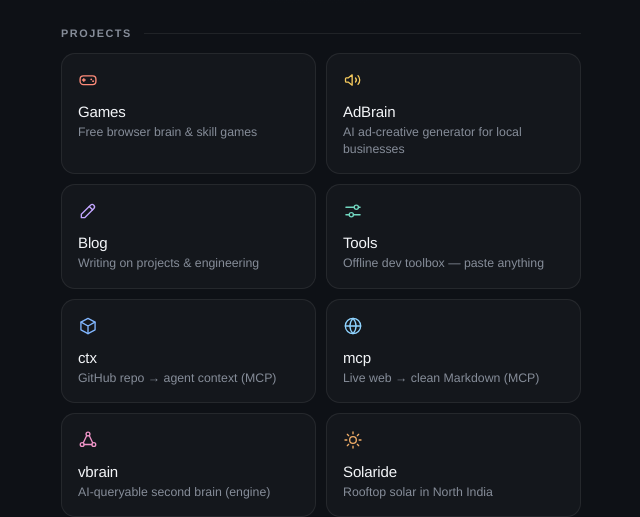
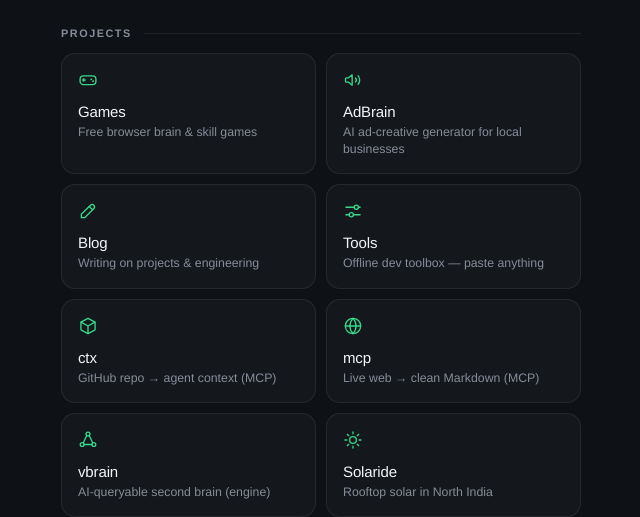
Before and after one commit to vanshulgoyal101/vanshul-links, a website: page index.html in a window 1280 px wide. Shown: the part 230-747 px from the top of the page, without its empty margins (319-959 px from the left). Drawn offline with Linux system fonts and the light colour scheme.

Commit message:
refactor(ui): unify project icon accent

```diff
--- a/index.html
+++ b/index.html
@@ -137,6 +137,7 @@
       --icon: #a4abb8;
       --accent: #a9c7ff;
       --accent-soft: rgba(169, 199, 255, 0.11);
+      --brand-green: #36d98a;
       --ring: rgba(243, 245, 248, 0.32);
       --radius: 14px;
     }
@@ -239,14 +240,7 @@
     }
     .card .icon { color: var(--icon); height: 20px; margin-bottom: 13px; transition: color .18s ease; }
     .card .icon svg { width: 20px; height: 20px; display: block; }
-    .card:nth-child(1) .icon { color: #ff8c7a; }
-    .card:nth-child(2) .icon { color: #f4c95d; }
-    .card:nth-child(3) .icon { color: #c3a6ff; }
-    .card:nth-child(4) .icon { color: #72d7c0; }
-    .card:nth-child(5) .icon { color: #82b7ff; }
-    .card:nth-child(6) .icon { color: #8fd3ff; }
-    .card:nth-child(7) .icon { color: #f095c8; }
-    .card:nth-child(8) .icon { color: #f2ae68; }
+    .card .icon { color: var(--brand-green); }
     .card .label { font-weight: 550; font-size: .94rem; letter-spacing: -0.01em; }
     .card .sub { font-weight: 400; font-size: .77rem; color: var(--muted); line-height: 1.4; margin-top: 4px; }
     @media (hover: hover) {
```
